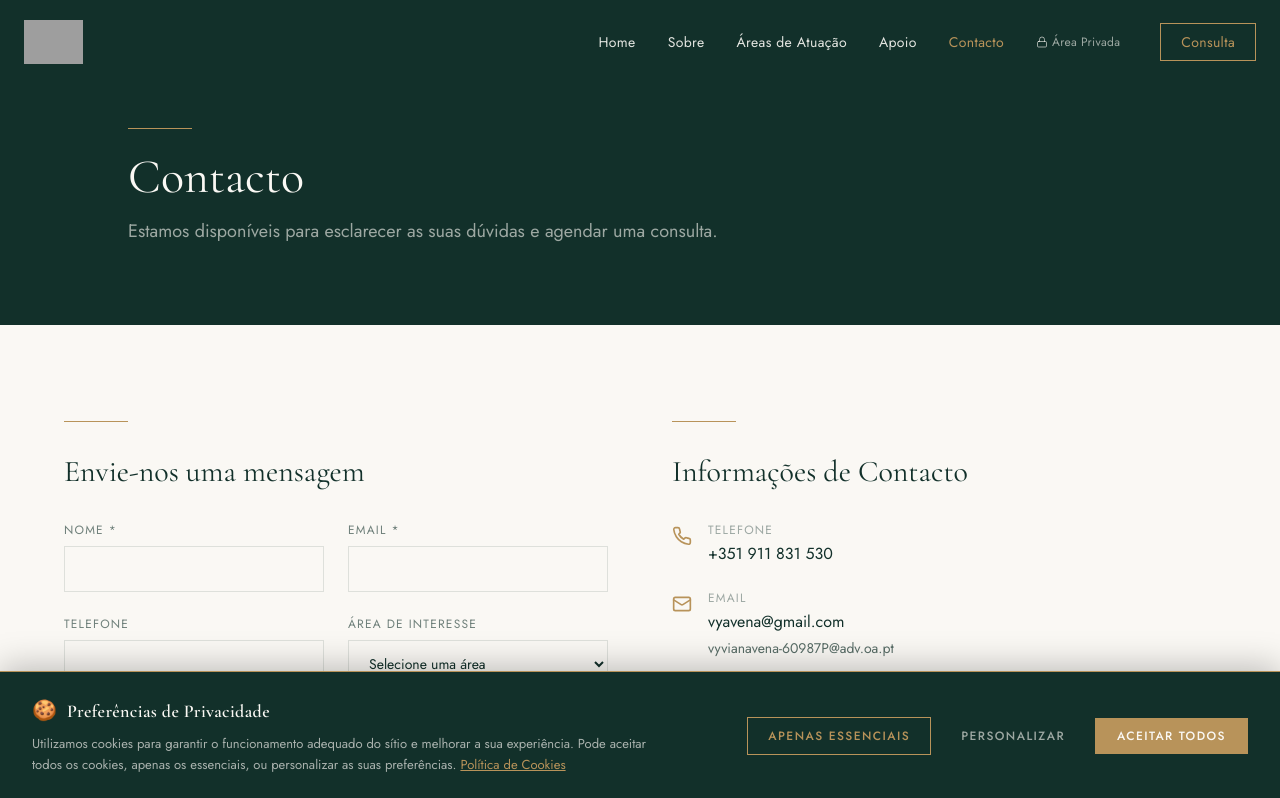
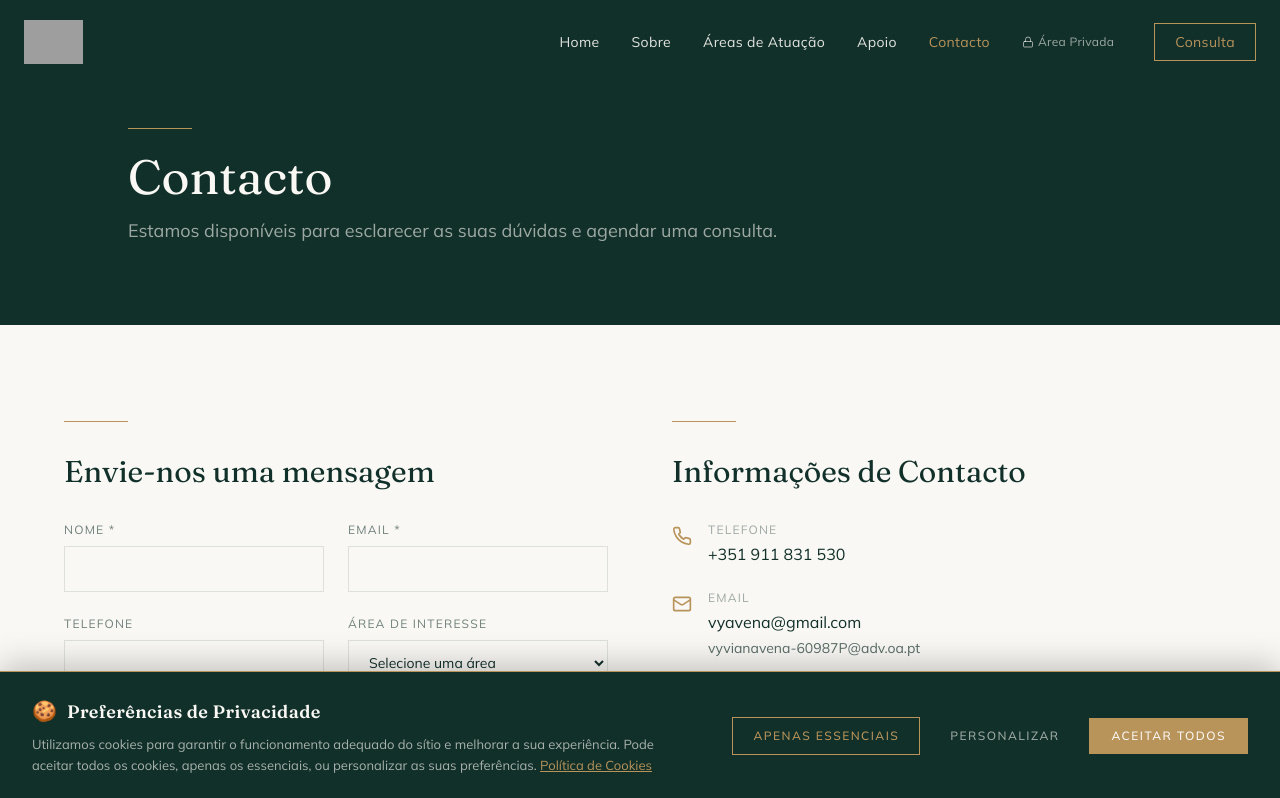
Before and after one commit to victor-level-hub/vyvian-avena-adv, a React (Vite) app: page /contacto in a window 1280 px wide. Shown: the top 798 px of the page. Built offline with nearby package versions, Linux system fonts and the light colour scheme; grey boxes are pictures that could not be loaded.

Commit message:
Tipografia: troca Cormorant/Jost por Fraunces/Mulish em todo o site (publico + area privada)

```diff
--- a/index.html
+++ b/index.html
@@ -10,7 +10,7 @@
     <title>Vyvian Avena Advogada | Direito de Família, Civil e Comercial</title>
     <link rel="preconnect" href="https://fonts.googleapis.com" />
     <link rel="preconnect" href="https://fonts.gstatic.com" crossorigin />
-    <link href="https://fonts.googleapis.com/css2?family=Cormorant+Garamond:ital,wght@0,300;0,400;0,500;0,600;1,300;1,400;1,500&family=Jost:wght@200;300;400;500&display=swap" rel="stylesheet" />
+    <link href="https://fonts.googleapis.com/css2?family=Fraunces:ital,opsz,wght@0,9..144,400;0,9..144,500;0,9..144,600;1,9..144,400;1,9..144,500&family=Mulish:wght@300;400;500;600;700&display=swap" rel="stylesheet" />
   </head>
   <body>
     <div id="root"></div>
--- a/src/admin/admin.css
+++ b/src/admin/admin.css
@@ -4,7 +4,7 @@
    Todas as classes têm prefixo .adm- para isolamento.
    ============================================================ */
 
-@import url('https://fonts.googleapis.com/css2?family=Cormorant+Garamond:wght@300;400;500;600;700&family=Jost:wght@300;400;500;600;700&display=swap');
+@import url('https://fonts.googleapis.com/css2?family=Fraunces:opsz,wght@9..144,400;9..144,500;9..144,600;9..144,700&family=Mulish:wght@300;400;500;600;700&display=swap');
 
 .adm-root {
   --forest: #12302a;
@@ -22,8 +22,8 @@
   --success: #4a7c59;
   --danger: #a04545;
   --warn: #c89656;
-  --serif: 'Cormorant Garamond', Georgia, serif;
-  --sans: 'Jost', -apple-system, sans-serif;
+  --serif: 'Fraunces', Georgia, serif;
+  --sans: 'Mulish', -apple-system, sans-serif;
   --shadow-soft: 0 1px 3px rgba(18, 48, 42, 0.06), 0 8px 24px rgba(18, 48, 42, 0.08);
 
   font-family: var(--sans);
--- a/src/components/ContactMap.jsx
+++ b/src/components/ContactMap.jsx
@@ -29,7 +29,7 @@ export default function ContactMap() {
               letterSpacing: "0.18em",
               textTransform: "uppercase",
               color: "#b8935a",
-              fontFamily: "Jost, sans-serif"
+              fontFamily: "Mulish, sans-serif"
             }}>{office.region}</span>
           </div>
           <div style={{
--- a/src/components/CookieBanner.jsx
+++ b/src/components/CookieBanner.jsx
@@ -24,7 +24,7 @@ export default function CookieBanner() {
       position: 'fixed', bottom: 0, left: 0, right: 0, zIndex: 9999,
       background: '#12302a', borderTop: '1.5px solid #b8935a',
       boxShadow: '0 -4px 32px rgba(0,0,0,0.25)',
-      fontFamily: 'Jost, sans-serif',
+      fontFamily: 'Mulish, sans-serif',
     }}>
       <div style={{ maxWidth: '1280px', margin: '0 auto', padding: '24px 32px' }}>
         {!showPrefs ? (
@@ -32,7 +32,7 @@ export default function CookieBanner() {
             <div style={{ flex: 1, minWidth: '260px' }}>
               <div style={{ display: 'flex', alignItems: 'center', gap: '10px', marginBottom: '8px' }}>
                 <span style={{ fontSize: '20px' }}>🍪</span>
-                <span style={{ fontFamily: 'Cormorant Garamond, serif', fontSize: '18px', fontWeight: 600, color: '#faf8f4', letterSpacing: '0.02em' }}>
+                <span style={{ fontFamily: 'Fraunces, serif', fontSize: '18px', fontWeight: 600, color: '#faf8f4', letterSpacing: '0.02em' }}>
                   Preferências de Privacidade
                 </span>
               </div>
@@ -46,19 +46,19 @@ export default function CookieBanner() {
             <div style={{ display: 'flex', gap: '10px', flexWrap: 'wrap', alignItems: 'center' }}>
               <button
                 onClick={() => accept('essential')}
-                style={{ padding: '9px 20px', border: '1.5px solid #b8935a', background: 'transparent', color: '#b8935a', fontSize: '12px', letterSpacing: '0.12em', textTransform: 'uppercase', cursor: 'pointer', fontFamily: 'Jost, sans-serif', fontWeight: 500 }}
+                style={{ padding: '9px 20px', border: '1.5px solid #b8935a', background: 'transparent', color: '#b8935a', fontSize: '12px', letterSpacing: '0.12em', textTransform: 'uppercase', cursor: 'pointer', fontFamily: 'Mulish, sans-serif', fontWeight: 500 }}
               >
                 Apenas Essenciais
               </button>
               <button
                 onClick={() => setShowPrefs(true)}
-                style={{ padding: '9px 20px', border: 'none', background: 'transparent', color: 'rgba(250,248,244,0.6)', fontSize: '12px', letterSpacing: '0.12em', textTransform: 'uppercase', cursor: 'pointer', fontFamily: 'Jost, sans-serif', fontWeight: 500 }}
+                style={{ padding: '9px 20px', border: 'none', background: 'transparent', color: 'rgba(250,248,244,0.6)', fontSize: '12px', letterSpacing: '0.12em', textTransform: 'uppercase', cursor: 'pointer', fontFamily: 'Mulish, sans-serif', fontWeight: 500 }}
               >
                 Personalizar
               </button>
               <button
                 onClick={() => accept('accepted')}
-                style={{ padding: '9px 22px', border: 'none', background: '#b8935a', color: '#faf8f4', fontSize: '12px', letterSpacing: '0.12em', textTransform: 'uppercase', cursor: 'pointer', fontFamily: 'Jost, sans-serif', fontWeight: 500 }}
+                style={{ padding: '9px 22px', border: 'none', background: '#b8935a', color: '#faf8f4', fontSize: '12px', letterSpacing: '0.12em', textTransform: 'uppercase', cursor: 'pointer', fontFamily: 'Mulish, sans-serif', fontWeight: 500 }}
               >
                 Aceitar Todos
               </button>
@@ -67,7 +67,7 @@ export default function CookieBanner() {
         ) : (
           <div>
             <div style={{ display: 'flex', justifyContent: 'space-between', alignItems: 'center', marginBottom: '20px' }}>
-              <span style={{ fontFamily: 'Cormorant Garamond, serif', fontSize: '18px', fontWeight: 600, color: '#faf8f4' }}>
+              <span style={{ fontFamily: 'Fraunces, serif', fontSize: '18px', fontWeight: 600, color: '#faf8f4' }}>
                 Personalizar Preferências
               </span>
               <button onClick={() => setShowPrefs(false)} style={{ background: 'transparent', border: 'none', cursor: 'pointer', color: 'rgba(250,248,244,0.5)' }}>
@@ -105,7 +105,7 @@ export default function CookieBanner() {
             <div style={{ display: 'flex', gap: '10px', justifyContent: 'flex-end' }}>
               <button
                 onClick={() => accept('custom')}
-                style={{ padding: '9px 22px', border: 'none', background: '#b8935a', color: '#faf8f4', fontSize: '12px', letterSpacing: '0.12em', textTransform: 'uppercase', cursor: 'pointer', fontFamily: 'Jost, sans-serif', fontWeight: 500 }}
+                style={{ padding: '9px 22px', border: 'none', background: '#b8935a', color: '#faf8f4', fontSize: '12px', letterSpacing: '0.12em', textTransform: 'uppercase', cursor: 'pointer', fontFamily: 'Mulish, sans-serif', fontWeight: 500 }}
               >
                 Guardar Preferências
               </button>
--- a/src/index.css
+++ b/src/index.css
@@ -4,8 +4,8 @@
 
 @layer base {
   :root {
-    --font-heading: 'Cormorant Garamond', serif;
-    --font-body: 'Jost', sans-serif;
+    --font-heading: 'Fraunces', serif;
+    --font-body: 'Mulish', sans-serif;
   }
 
   html {
--- a/tailwind.config.js
+++ b/tailwind.config.js
@@ -18,8 +18,8 @@ export default {
         border: 'rgba(18,48,42,0.12)',
       },
       fontFamily: {
-        heading: ['Cormorant Garamond', 'serif'],
-        body: ['Jost', 'sans-serif'],
+        heading: ['Fraunces', 'serif'],
+        body: ['Mulish', 'sans-serif'],
       },
     },
   },
```
